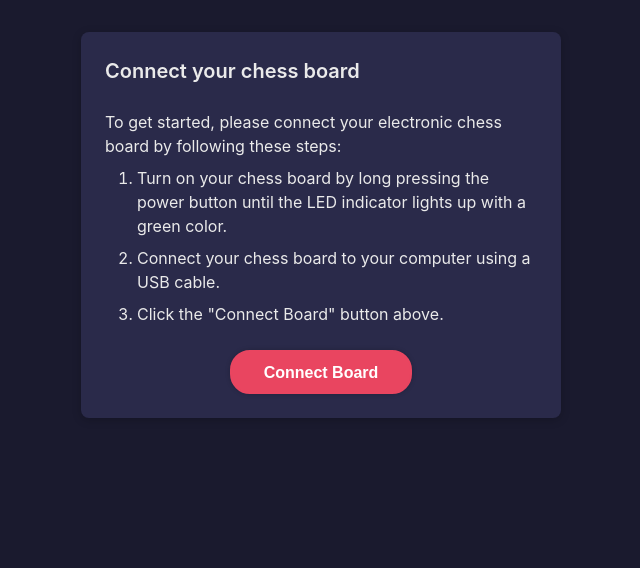
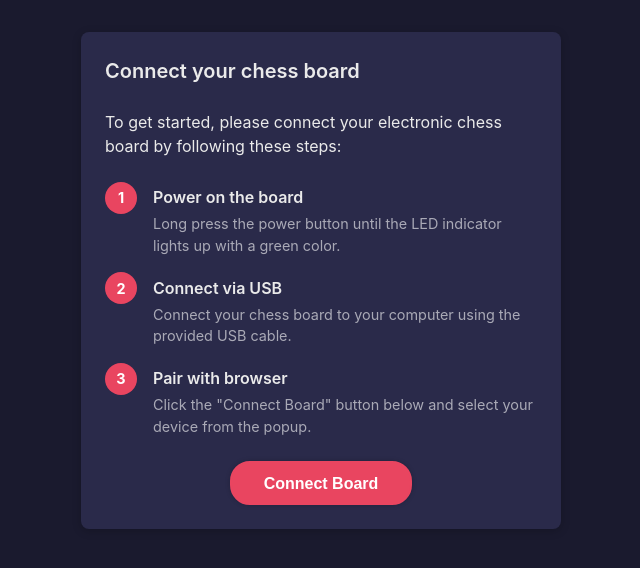
Before and after one commit to podlomar/chessnut, a React app: page / in a window 1280 px wide. Shown: the top 568 px of the page, without its empty margins (319-959 px from the left). Built offline with nearby package versions, Linux system fonts and the light colour scheme.

Commit message:
Refactor connection instructions in ConnectPage for improved clarity and styling

```diff
--- a/src/components/ConnectPage/index.tsx
+++ b/src/components/ConnectPage/index.tsx
@@ -53,11 +53,35 @@ export const ConnectPage = ({ onDriverConnect }: Props) => {
         <p>
           To get started, please connect your electronic chess board by following these steps:
         </p>
-        <ol>
-          <li>Turn on your chess board by long pressing the power button until the LED indicator lights up with a green color.</li>
-          <li>Connect your chess board to your computer using a USB cable.</li>
-          <li>Click the "Connect Board" button above.</li>
-        </ol>
+        <div className="connect-steps">
+          <div className="connect-step">
+            <div className="connect-step__number">1</div>
+            <div className="connect-step__content">
+              <div className="connect-step__title">Power on the board</div>
+              <div className="connect-step__desc">
+                Long press the power button until the LED indicator lights up with a green color.
+              </div>
+            </div>
+          </div>
+          <div className="connect-step">
+            <div className="connect-step__number">2</div>
+            <div className="connect-step__content">
+              <div className="connect-step__title">Connect via USB</div>
+              <div className="connect-step__desc">
+                Connect your chess board to your computer using the provided USB cable.
+              </div>
+            </div>
+          </div>
+          <div className="connect-step">
+            <div className="connect-step__number">3</div>
+            <div className="connect-step__content">
+              <div className="connect-step__title">Pair with browser</div>
+              <div className="connect-step__desc">
+                Click the "Connect Board" button below and select your device from the popup.
+              </div>
+            </div>
+          </div>
+        </div>
       </Panel>
     </div>
   );
--- a/src/components/ConnectPage/styles.css
+++ b/src/components/ConnectPage/styles.css
@@ -11,3 +11,47 @@
   display: flex;
   justify-content: center;
 }
+
+.connect-steps {
+  display: flex;
+  flex-direction: column;
+  gap: 1rem;
+  margin-top: 1.5rem;
+}
+
+.connect-step {
+  display: flex;
+  gap: 1rem;
+  align-items: flex-start;
+}
+
+.connect-step__number {
+  flex-shrink: 0;
+  width: 2rem;
+  height: 2rem;
+  display: flex;
+  align-items: center;
+  justify-content: center;
+  background-color: #e94560;
+  color: white;
+  font-weight: 700;
+  font-size: 0.9rem;
+  border-radius: 50%;
+}
+
+.connect-step__content {
+  flex: 1;
+  padding-top: 0.2rem;
+}
+
+.connect-step__title {
+  font-weight: 600;
+  color: #eaeaea;
+  margin-bottom: 0.25rem;
+}
+
+.connect-step__desc {
+  font-size: 0.9rem;
+  color: rgba(255, 255, 255, 0.6);
+  line-height: 1.5;
+}
```
